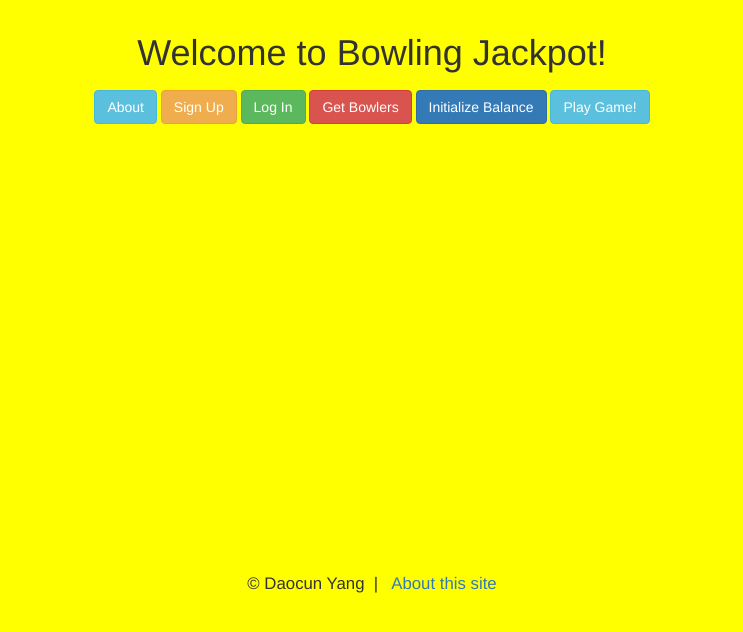
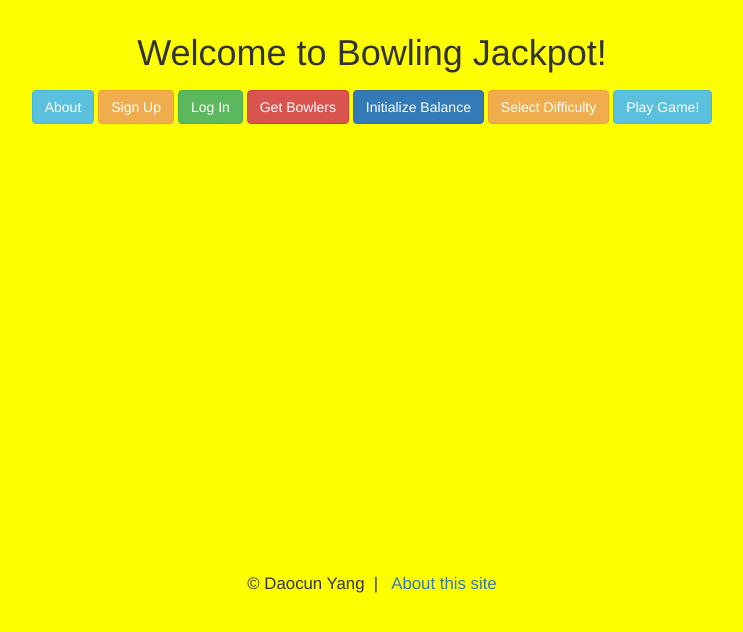
Before and after one commit to wilsonandusa/webapp, a PHP site: page / in a window 1280 px wide. Shown: the top 632 px of the page, without its empty margins (268-1011 px from the left). Run offline with PHP 8.4, Linux system fonts and the light colour scheme; some libraries are stand-ins or nearby versions.

Commit message:
Allow users to select difficulty level; fixed some bugs

```diff
--- a/css/style.css
+++ b/css/style.css
@@ -4,12 +4,17 @@ html {
 
 body {
 
-	/*background-color: yellow; */
+	background-color: yellow;
+  /*
+  height:100%;
+*/
+
+/*
 	background: -webkit-linear-gradient(yellow, #FE2E2E); /* For Safari 5.1 to 6.0 */
-    background: -o-linear-gradient(yellow, #FE2E2E); /* For Opera 11.1 to 12.0 */
-    background: -moz-linear-gradient(yellow, #FE2E2E); /* For Firefox 3.6 to 15 */
-    background: linear-gradient(yellow, yellow); /* Standard syntax (must be last) */
-   /*
+  /*
+    background: -o-linear-gradient(yellow, #FE2E2E);
+    background: -moz-linear-gradient(yellow, #FE2E2E);
+    background: linear-gradient(yellow, yellow);
     background-repeat: no-repeat;
     */
 }
--- a/index.html
+++ b/index.html
@@ -14,6 +14,7 @@
 
 <body>
 <span id="user_info"></span>
+<span id="mode_info"></span>
 <div class="index_text" align="center">
   <br />
 	<h1 id="title" class="animated moving">Welcome to Bowling Jackpot!</h1>
@@ -22,6 +23,7 @@
 	<button id="login_div" type="button" class="btn btn-success">Log In</button>
 	<button id="get_bowler" type="button" class="btn btn-danger">Get Bowlers</button>
 	<button id="init_balance" type="button" class="btn btn-primary">Initialize Balance</button>
+  <button id="select_mode" type="button" class="btn btn-warning">Select Difficulty</button>
 	<button id="play_game" type="button" class="btn btn-info">Play Game!</button>
   <button id="logout" type="button" class="btn btn-warning">Log Out</button>
 </div>
@@ -65,7 +67,7 @@
 
   <div class="display">
     <span class="glyphicon glyphicon-hand-right" id="icon"></span><br />
- 	<p id="intro">The app will be a simple way for a bowling league to track a progressive jackpot. Bowlers in the league can buy tickets to enter the drawing. The default starting balance for each bowler is <strong>$50</strong> dollars, which can be changed by clicking on the <mark>initialize balance</mark> button. All tickets cost <strong>$10</strong> dollars, and the proceeds go into the jackpot. After  <strong>at least three</strong> tickets are bought, one ticket is drawn at random. The owner of that ticket gets to roll the dice (yes, there's only one dice, to make it not so hard to win) once. If they get a strike, they win the entire pot. Otherwise, they win a fraction of the pot, and the remaining pot rolls over into the next drawing.<br /><br /> <span id="reminder">Please don't forget to log in before you enjoy the game! :)</span></p>
+ 	<p id="intro">This app is a simple way for a bowling league to track a progressive jackpot. The three bowlers can buy tickets to enter the drawing. The default starting balance for all bowlers is <strong>$50</strong> dollars, which can be changed by clicking on the <mark>Initialize Balance</mark> button after logging in. All tickets cost <strong>$10</strong> dollars, and the proceeds go into the jackpot. After  <strong>at least three</strong> tickets are bought, one ticket is drawn at random. The owner of that ticket gets to roll the dice once. If the numbers on both dice are six, they get a strike, and win the entire pot. Otherwise, they win a fraction of the pot, and the remaining pot rolls over into the next drawing.<br /><br /> The game is in <strong>easy</strong> mode by default, but can be switched to <strong>medium</strong> or <strong>hard</strong> mode by clicking on the <mark>Select Difficulty</mark> button and select the according level.<br /><br /> <span id="reminder">Please don't forget to log in before you enjoy the game! :)</span></p>
 
   </div>
 
@@ -84,6 +86,17 @@
     <br />
     <button id="complete_add_bowler" type="button" class="btn btn-default">Submit</button>
   </form>
+  </div>
+
+  <div id="select_difficulty">
+    <div align="center"><br />
+      <h3>Current Mode: <span id="mode"></span><h3>
+        <button id="easy" type="button" class="btn btn-success">Easy</button>
+        <button id="medium" type="button" class="btn btn-warning">Medium</button>
+        <button id="hard" type="button" class="btn btn-danger">Hard</button>
+        <br /><br />
+        <button id="mode_confirm" type="button" class="btn btn-default">Confirm</button>
+    </div>
   </div>
 
   <div class="buy_tickets">
--- a/js/app.js
+++ b/js/app.js
@@ -5,7 +5,9 @@ var show_hide = 0;          // a flag to determine whether to show or hide histo
 var cur_jackpot = 0; 		    // current jackpot
 var who; 				           	// who gets to roll
 var justRolled = 0;     	  // flag indicating whether a bowler just rolled
-var startingBalance = 50;   //
+var startingBalance = 50;   // starting balance of all bowlers; initialized to 50
+var level = 6;              // difficulty level, represented by the number of dice; initialized to easy (1 die)
+var mode = "Easy";          // current mode (difficulty level); initialized to easy
 var tickets = [ ];          // an array that holds all the purchased tickets; initialized to empty
 var money = [50, 50, 50];   // an array that holds the starting balance of each player; initialized to 50 by default
 
@@ -17,14 +19,34 @@ var client = new BowlingApiClient('http://bowling-api.nextcapital.com/api');
 
 	$("button#signup_div").click(function() {
    		$("div#createuser").toggle(300);
+      $("div.display").hide();
+      $("div#loginuser").hide();
+      $("div.display_bowlers").hide();
+      $("div.initialize_balance").hide();
+      $("div#select_difficulty").hide();
+      $("div.buy_tickets").hide();
 	});
 
 	$("button#login_div").click(function() {
    		$("div#loginuser").toggle(300);
+      $("div.display").hide();
+      $("div#createuser").hide();
+      $("div.display_bowlers").hide();
+      $("div.initialize_balance").hide();
+      $("div#select_difficulty").hide();
+      $("div.buy_tickets").hide();
 	});
 
     $("button#about").click(function() {
+
    		$("div.display").toggle(300);
+      $("div#createuser").hide();
+      $("div#loginuser").hide();
+      $("div.display_bowlers").hide();
+      $("div.initialize_balance").hide();
+      $("div#select_difficulty").hide();
+      $("div.buy_tickets").hide();
+
 	});
 
    $("#complete_signup").click(function(){
@@ -46,12 +68,13 @@ var client = new BowlingApiClient('http://bowling-api.nextcapital.com/api');
 
     $("div#createuser").hide(300);
     confirm("Success!");
+    $("div#loginuser").show(300);
 
   	client.createUser({
     email: email_text,
     password: psword_text,
     success: function(user) {
-     //console.log(user);
+     console.log(user);
      //alert("Thank you!");
     },
     error: function(xhr)  {
@@ -73,6 +96,7 @@ $('#complete_login').click(function(){
      confirm("Login success!");
      $("div#loginuser").hide(300);
      $("span#user_info").text("User: " + emailEntered);
+     $("span#mode_info").text("Current mode: easy" );
      $("button#logout").fadeIn();
     /* $("button#login_div").attr("disabled","disabled"); */
   	state = 1;
@@ -100,8 +124,12 @@ $('#complete_login').click(function(){
 $("button#logout").click(function() {
    state = 0;
    $("span#user_info").empty();
+   $("span#mode_info").empty();
    $("button#logout").fadeOut();
    $("div.buy_tickets").fadeOut();
+   $("div.initialize_balance").fadeOut();
+   $("div#select_difficulty").fadeOut();
+   $("div.display_bowlers").fadeOut();
 
 }); // end of log out
 
@@ -109,6 +137,13 @@ $('#get_bowler').click(function(){
 
  if (state === 1) {
  	$("div.display_bowlers").toggle(300);
+      $("div.display").hide();
+      $("div#createuser").hide();
+      $("div#loginuser").hide();
+      $("div.initialize_balance").hide();
+      $("div#select_difficulty").hide();
+      $("div.buy_tickets").hide();
+
    var content = "<h3 id='bowlers_heading'>The bowlers are:</h3><ul id='bowler_list'>";
 
       content += "<li>" + "Billy Bowler" + "</li>";
@@ -131,7 +166,7 @@ $('#get_bowler').click(function(){
   */
 }
  else
- 	confirm("Oops! You need to login in order to play!");
+ 	confirm("Oops! Don't forget to log in :)");
 
  }); // end of get bowlers
 
@@ -140,6 +175,12 @@ $('#get_bowler').click(function(){
 
    if (state === 1) {
     $("div.initialize_balance").toggle(300);
+      $("div.display").hide();
+      $("div#createuser").hide();
+      $("div#loginuser").hide();
+      $("div.display_bowlers").hide();
+      $("div#select_difficulty").hide();
+      $("div.buy_tickets").hide();
 
     $("#complete_add_bowler").click(function() {
 		var num = $("#bowler_name").val();
@@ -160,26 +201,73 @@ $('#get_bowler').click(function(){
     });
  }
  else
- 	confirm("Oops! You need to login in order to play!");
+ 	confirm("Oops! Don't forget to log in :)");
 
  }); // end of initialize balance
+
+  $("button#select_mode").click(function() {
+
+      if (state === 1) {
+
+        $("div#select_difficulty").toggle(300);
+        $("span#mode").text(mode);
+        $("div#createuser").hide();
+        $("div.display").hide();
+        $("div#loginuser").hide();
+        $("div.display_bowlers").hide();
+        $("div.initialize_balance").hide();
+        $("div.buy_tickets").hide();
+      }
+      else
+        confirm("Oops! Don't forget to log in :)");
+  }); // end of select mode
+
+  $("button#easy").click(function() {
+    mode = "Easy";
+    level = 6;
+    $("span#mode").text(mode);
+  }); // end of easy mode
+
+    $("button#medium").click(function() {
+    mode = "Medium";
+    level = 36;
+    $("span#mode").text(mode);
+  }); // end of medium mode
+
+  $("button#hard").click(function() {
+    mode = "Hard";
+    level = 216;
+    $("span#mode").text(mode);
+  }); // end of hard mode
+
+  $("button#mode_confirm").click(function() {
+     confirm("The game is now set to " + mode.toLowerCase() + " mode");
+     $("span#mode_info").text("Current mode: " + mode.toLowerCase());
+     $("div#select_difficulty").hide(300);
+  }); // end of mode confirm
 
 
  $("#play_game").click(function() {
 
    if (state === 1) {
      $("div.buy_tickets").toggle(300);
+      $("div.display").hide();
+      $("div#createuser").hide();
+      $("div#loginuser").hide();
+      $("div.display_bowlers").hide();
+      $("div.initialize_balance").hide();
+      $("div#select_difficulty").hide();
      $("span#jackpot_val").text(cur_jackpot);
      }
 
   else
-     confirm("Oops! You need to login in order to play!");
+     confirm("Oops! Don't forget to log in :)");
 
  }); // end of play game
 
 
  $("#draw_winner").click(function() {
-
+  // confirm(level);
  	if (cur_jackpot === 0) {
  		$("h3#jackpot").fadeTo(300, 0.2).fadeTo(300, 1).fadeTo(300, 0.2).fadeTo(300, 1).fadeTo(300, 0.2).fadeTo(300, 1);
  		confirm("Please first buy a ticket");
@@ -189,7 +277,7 @@ $('#get_bowler').click(function(){
    		confirm("At least 3 tickets need to be bought");
 
    else if (justRolled === 1)
-   	  confirm("Please buy a new ticket to proceed!");
+   	  confirm("Please buy a new ticket to proceed");
 
   else {
 
@@ -201,11 +289,14 @@ $('#get_bowler').click(function(){
       confirm("Bowler " + who + " gets to roll!");
 
       // is the bowler lucky enough to get the strike?
-      var strike = Math.ceil((Math.random())*6);
-      if (strike === 6) {
+      var dice_num = Math.ceil((Math.random())*level);
+      if ( dice_num === 6) {
       	 confirm("Strike!!! " + "Bowler " + who + " wins!");
-      	 startNewGame();
-      	 return;
+        var answer = prompt("Start a new game? (yes/no)");
+        if (answer == "yes") {
+        startNewGame();
+       }
+        return;
       }
 
       // if no, then randomly determine what fraction of the jackpot the bowler wins
```
Also changed, not shown: other parts of css/style.css (+21 -22 lines).
